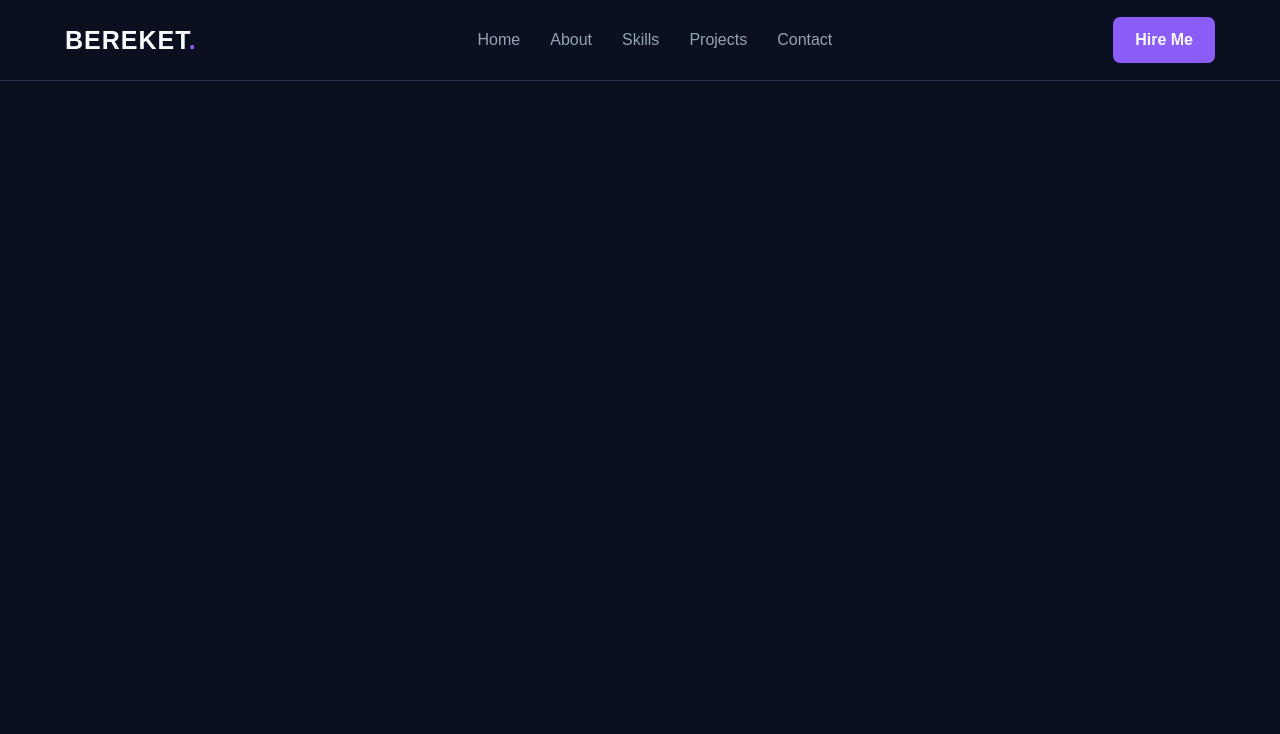
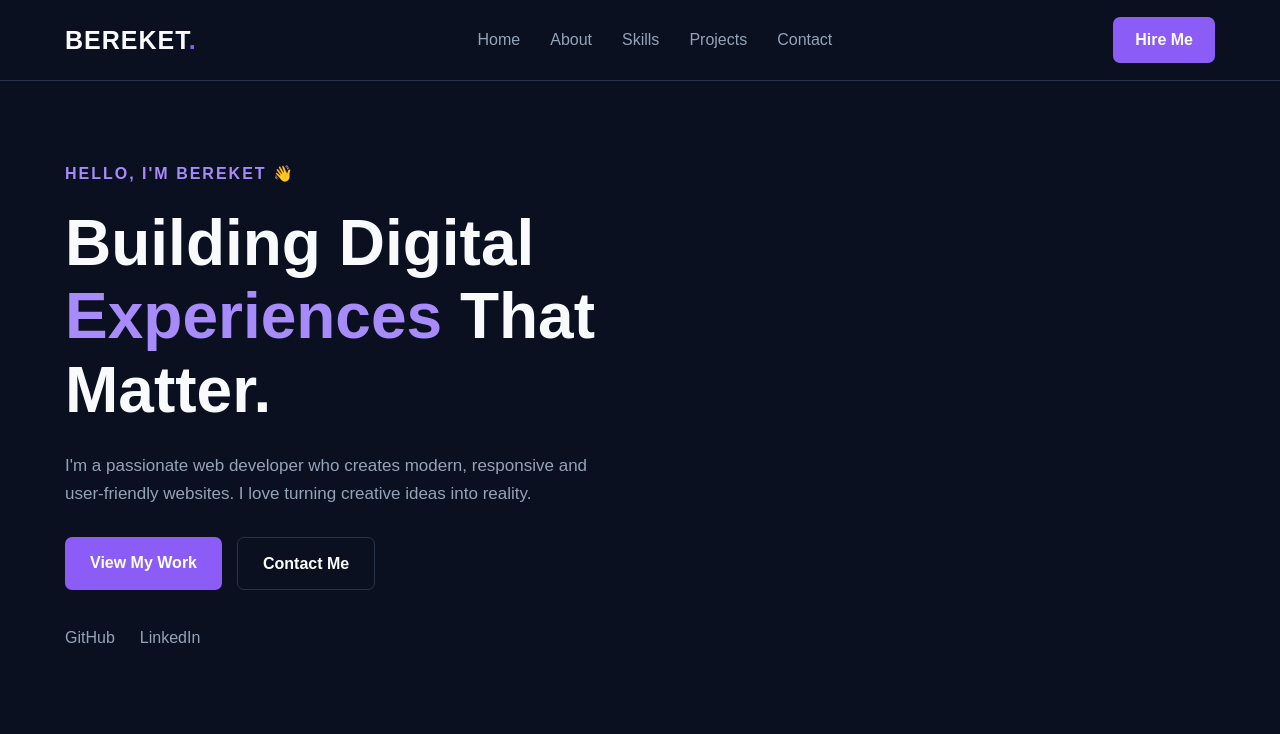
Before and after one commit to wanobereket-lab/beki_app, a plain HTML site: page index.htm in a window 1280 px wide. Drawn offline with Linux system fonts and the light colour scheme; files that its build step writes are made by us from their sources; files whose address does not match are found by name.

Commit message:
Add hero section to index.htm
Added a hero section with introductory text, buttons, and social links.

```diff
--- a/index.htm
+++ b/index.htm
@@ -33,3 +33,44 @@
 
         </nav>
     </header>
+
+    <main>
+
+        <!-- HERO SECTION -->
+        <section class="hero container" id="home">
+
+            <div class="hero-content">
+
+                <p class="intro">HELLO, I'M BEREKET 👋</p>
+
+                <h1>
+                    Building Digital
+                    <span class="highlight">Experiences</span>
+                    That Matter.
+                </h1>
+
+                <p class="hero-description">
+                    I'm a passionate web developer who creates
+                    modern, responsive and user-friendly websites.
+                    I love turning creative ideas into reality.
+                </p>
+
+                <div class="hero-buttons">
+                    <a href="#projects" class="btn primary-btn">
+                        View My Work
+                    </a>
+
+                    <a href="#contact" class="btn secondary-btn">
+                        Contact Me
+                    </a>
+                </div>
+
+                <div class="social-links">
+                    <a href="https://github.com/" target="_blank"
+                       rel="noopener noreferrer">GitHub</a>
+
+                    <a href="https://linkedin.com/" target="_blank"
+                       rel="noopener noreferrer">LinkedIn</a>
+                </div>
+
+            </div>
```
